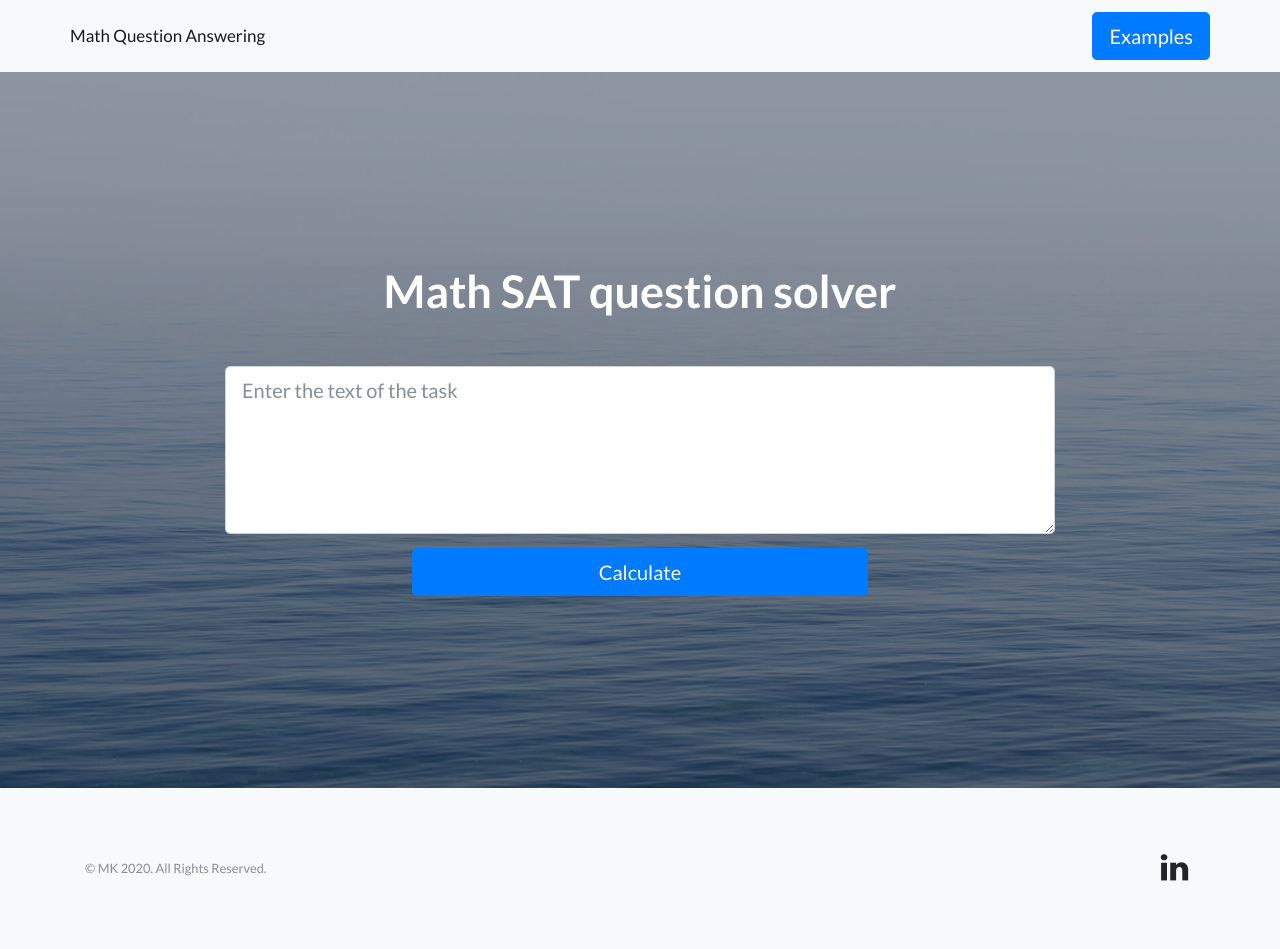
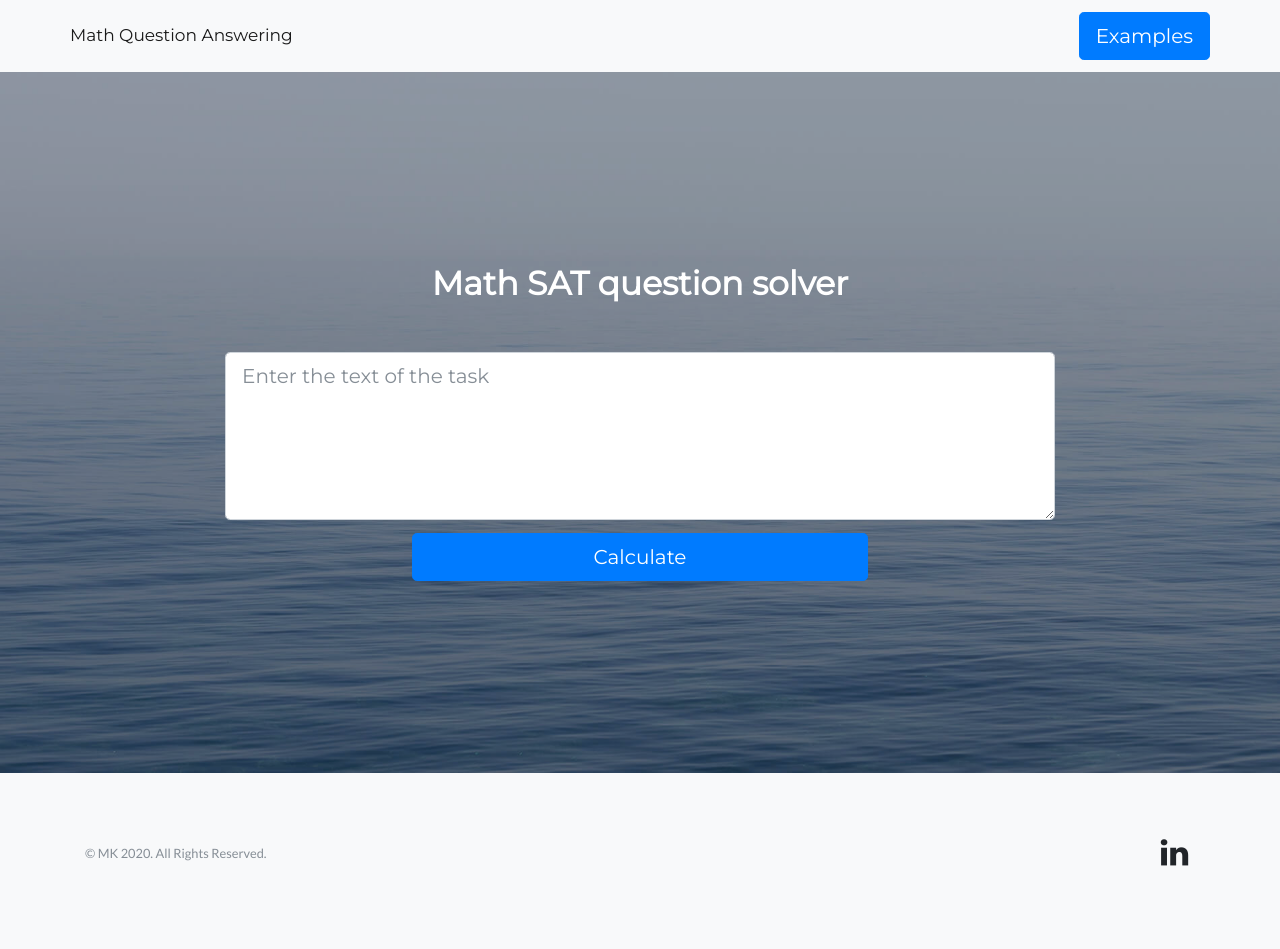
Before and after one commit to Marrkon/Msc-pipeline-interface, a Flask app: page / in a window 1280 px wide. After the commit the page ends 866 px from the top, so only its background shows below. Run offline with Flask 2, Linux system fonts and the light colour scheme; some libraries are stand-ins or nearby versions.

```diff
--- a/templates/index.html
+++ b/templates/index.html
@@ -2,30 +2,34 @@
 
 {% extends "layout.html" %}
 {% block content %}
+
 
 <header class="masthead text-white text-center" style="background: url('../static/assets/img/bg-water.jpg')center center;background-size: cover;width: auto;padding-bottom: 15%;">
     <div class="overlay"></div>
     <div class="container">
         <div class="row">
             <div class="col-xl-9 mx-auto">
-                    <h1 class="mb-5" style="color: rgb(255,255,255);font-size: 45px;">Math SAT question solver</h1>
+                <h5 class="mb-5" style="color: rgb(255,255,255);/*background-color: rgba(38,143,255,.7);*/font-size: 33px;font-family: Montserrat;">Math SAT question solver</h5>
             </div>
             <div class="col-md-10 col-lg-8 col-xl-12 offset-xl-1 mx-auto">
                 <form method="POST" action="/loading_answer" enctype="multipart/form-data" >
                     <div class="form-row d-md-flex justify-content-md-center">
-                            <div class="col-12 col-md-9 offset-xl-0 mb-2 mb-md-0"><textarea name="question_field" class="form-control form-control-lg" rows="5" placeholder="Enter the text of the task"></textarea></div>
+                        <div class="col-12 col-md-9 offset-xl-0 mb-2 mb-md-0"><textarea name="question_field" class="form-control form-control-lg" rows="5" placeholder="Enter the text of the task" style="font-family: Montserrat;"></textarea></div>
                     </div>
 
             </div><br>
             <div class="col-md-10 col-lg-8 col-xl-12 offset-xl-1 mx-auto">
+
                     <div class="form-row d-md-flex justify-content-md-center">
-                            <div class="col-12 col-md-7 col-xl-5 offset-xl-0 d-xl-flex justify-content-xl-end align-items-xl-center"><button class="btn btn-primary btn-block btn-lg d-xl-flex justify-content-xl-center align-items-xl-center" type="submit" style="margin-top: 3%;">Calculate</button></div>
+                        <div class="col-12 col-md-7 col-xl-5 offset-xl-0 d-xl-flex justify-content-xl-end align-items-xl-center"><button class="btn btn-primary btn-block btn-lg d-xl-flex justify-content-xl-center align-items-xl-center" type="submit" style="margin-top: 3%;font-family: Montserrat;">Calculate</button></div>
                     </div>
                 </form>
             </div>
         </div>
     </div>
 </header>
+
+
     <!-- <div class="highlight-clean">
         <div class="container">
             <div class="intro">
--- a/templates/layout.html
+++ b/templates/layout.html
@@ -8,6 +8,7 @@
     <meta name="description" content="math SAT practice exams solver">
     <link rel="stylesheet" href="../static/assets/bootstrap/css/bootstrap.min.css">
     <link rel="stylesheet" href="https://fonts.googleapis.com/css?family=Lato:300,400,700,300italic,400italic,700italic">
+    <link rel="stylesheet" href="https://fonts.googleapis.com/css?family=Montserrat">
     <link rel="stylesheet" href="../static/assets/fonts/font-awesome.min.css">
     <link rel="stylesheet" href="../static/assets/css/Animated-Typing-With-Blinking.css">
     <link rel="stylesheet" href="../static/assets/css/Highlight-Blue.css">
@@ -18,9 +19,10 @@
 </head>
 
 <body>
-    <nav class="navbar navbar-light navbar-expand bg-light navigation-clean" style="height: 72px">
-        <div class="container"><a class="navbar-brand" href={{ url_for('index') }} style="font-size: 17px;">Math Question Answering</a><button data-toggle="collapse" class="navbar-toggler" data-target="#navcol-1"></button>
-            <div class="collapse navbar-collapse" id="navcol-1"><a class="btn btn-primary btn-lg ml-auto" href={{ url_for('examples') }} role="button" ">Examples</a></div>
+    <nav class="navbar navbar-light navbar-expand bg-light navigation-clean" style="height: 72px;">
+        <div class="container"><a class="navbar-brand" href={{ url_for('index') }} style="font-size: 17px;font-family: Montserrat;">Math Question Answering</a><button data-toggle="collapse" class="navbar-toggler" data-target="#navcol-1"></button>
+            <div class="collapse navbar-collapse"
+                id="navcol-1" style="height: 48px;"><a class="btn btn-primary btn-lg ml-auto" role="button" href={{ url_for('examples') }} style="font-family: Montserrat;">Examples</a></div>
         </div>
     </nav>
 
--- a/templates/loading.html
+++ b/templates/loading.html
@@ -2,8 +2,7 @@
 
 {% extends "layout-without-footer.html" %}
 {% block content %}
-
-    <div style="margin-top: 10%;">
+  <div style="margin-top: 10%;">
         <div class="container">
             <div class="row">
                 <div class="col-md-6">
```
Also changed, not shown: templates/examples.html (+8 -8 lines), templates/layout-without-footer.html (+5 -4 lines), templates/score.html (+8 -25 lines). Lines whose indentation alone changed are shown as unchanged.
